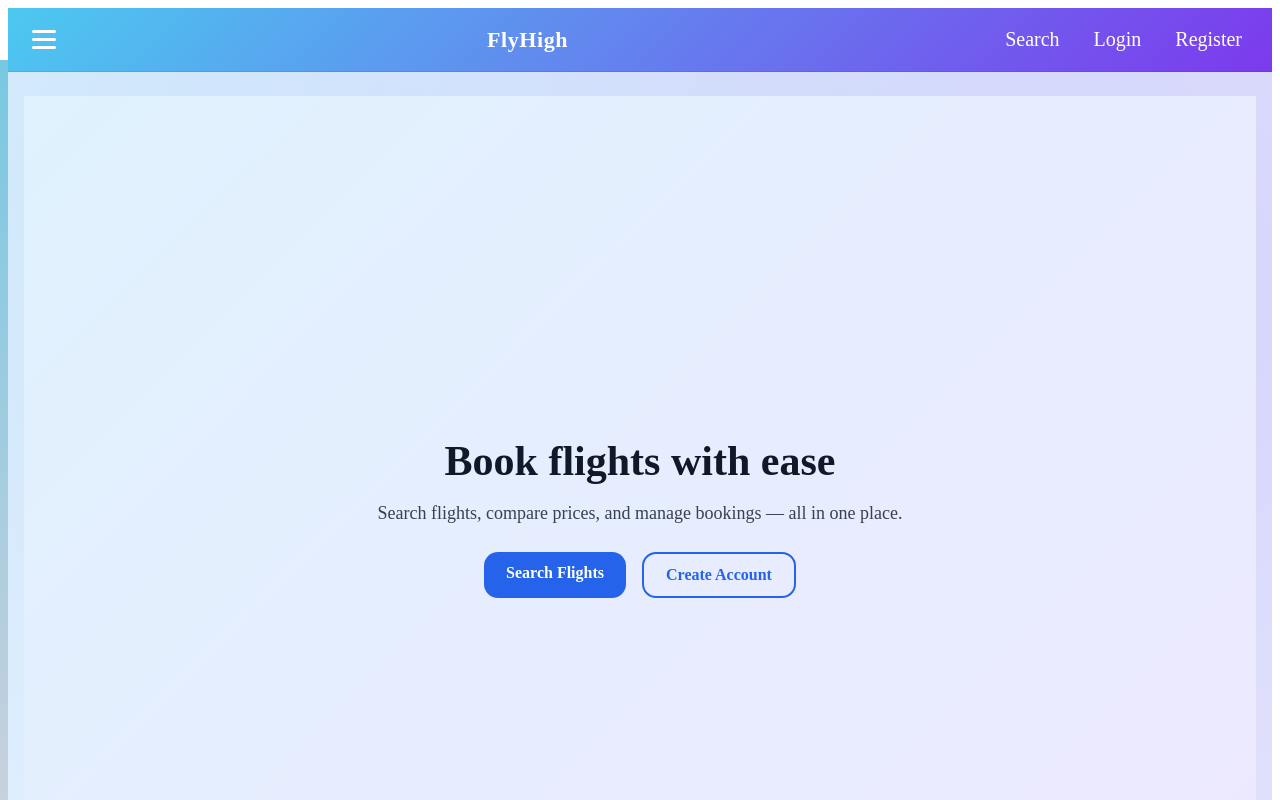
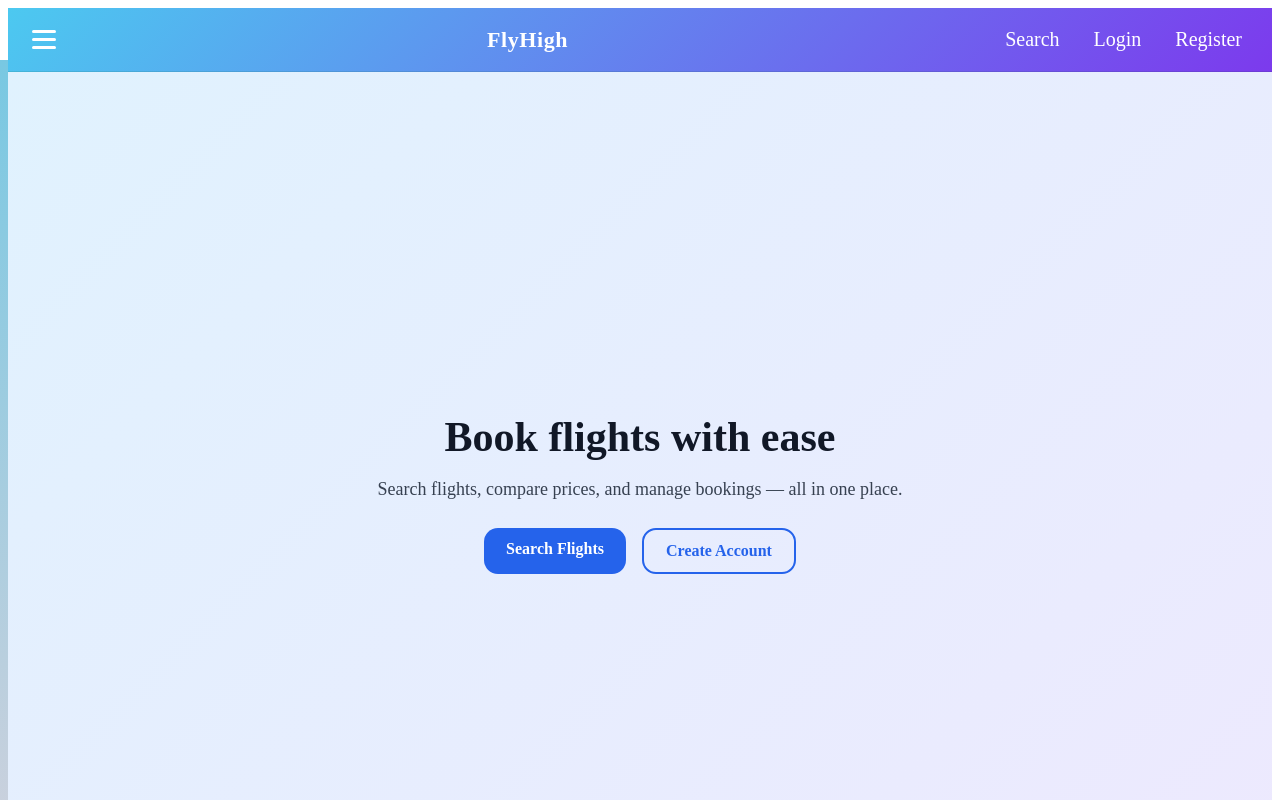
Before and after one commit to Sreenidhiangadi/FlightBooking_UI, an Angular app: page / in a window 1280 px wide. Shown: the top 800 px of the page. Built offline with nearby package versions, Linux system fonts and the light colour scheme.

Commit message:
updated app component

```diff
--- a/src/app/app.css
+++ b/src/app/app.css
@@ -8,10 +8,9 @@ body {
   font-family: system-ui, -apple-system, BlinkMacSystemFont, sans-serif;
 }
 
-/* Main content below navbar */
 .page {
   min-height: calc(100vh - 64px);
-  padding: 24px 16px;
+  /* padding: 24px 16px; */
   box-sizing: border-box;
   background: radial-gradient(
       circle at 10% 10%,
--- a/src/app/app.html
+++ b/src/app/app.html
@@ -1,4 +1,2 @@
 <app-navbar></app-navbar>
-<main class="page">
-  <router-outlet></router-outlet>
-</main>
+<router-outlet></router-outlet>
--- a/src/app/app.routes.ts
+++ b/src/app/app.routes.ts
@@ -3,13 +3,28 @@ import { FlightSearchComponent } from './flights/flight-search/flight-search';
 import { LoginComponent } from './auth/login/login';
 import { RegisterComponent } from './auth/register/register';
 import { HomeComponent } from './home/home';
+import { authGuard } from './core/guards/auth-guard';
 
 export const routes: Routes = [
-  {  path: '', component: HomeComponent },
+  { path: '', component: HomeComponent },
   { path: 'flights', component: FlightSearchComponent },
   { path: 'login', component: LoginComponent },
   { path: 'register', component: RegisterComponent },
+  {
+  path: 'all-flights',
+  loadComponent: () =>
+    import('./all-flights/all-flights')
+      .then(m => m.AllFlightsComponent)
+},
+
+  {path: 'booking/:flightId',
+    loadComponent: () =>
+      import('./booking/booking').then(m => m.Booking),
+    canActivate: [authGuard]
+  },
+
   { path: '**', redirectTo: 'flights' }
 ];
 
+
 export const routerProviders = provideRouter(routes);
```
